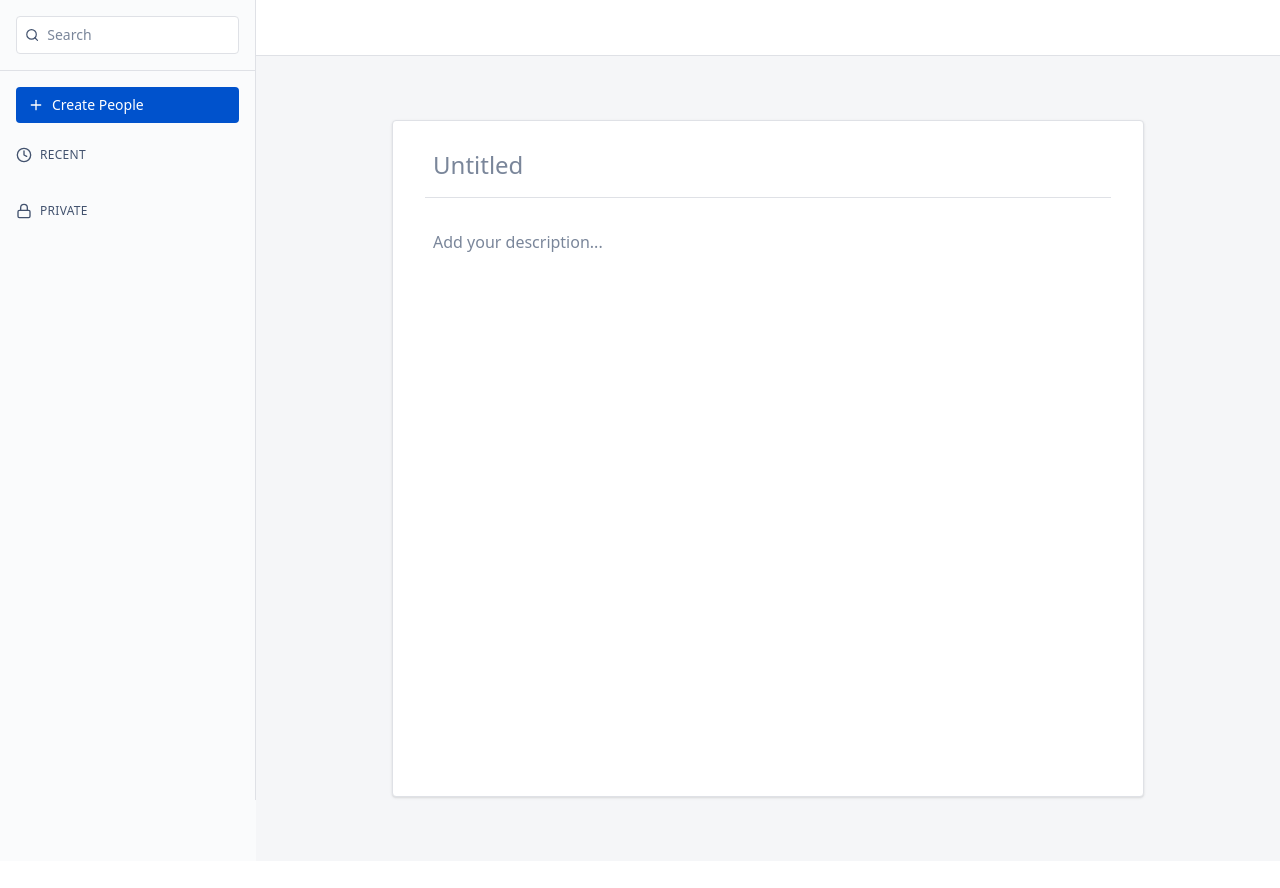
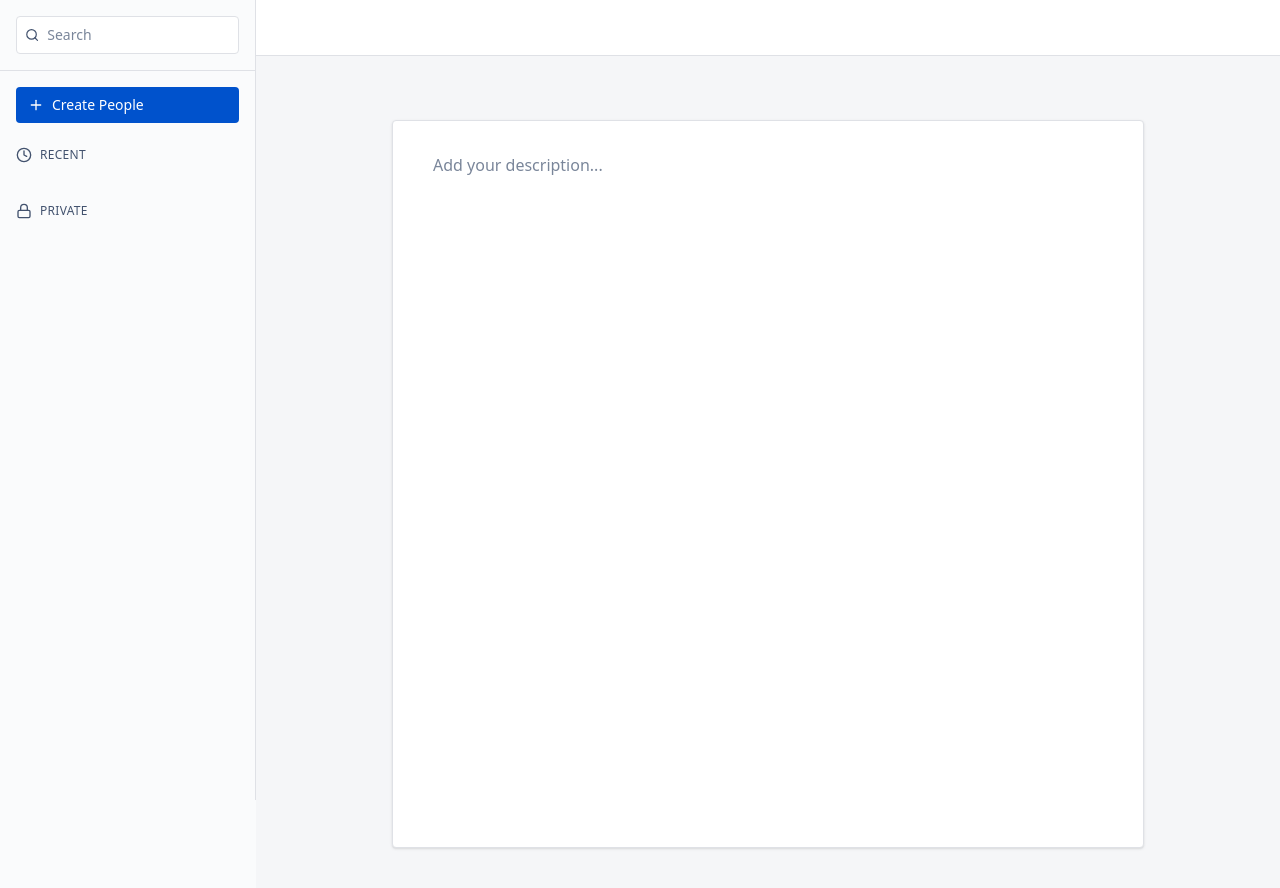
Before and after one commit to rathodrahool/CorrectEase, a React (Vite) app: page / in a window 1280 px wide. Shown: the top 888 px of the page. Before the commit the page ends 861 px from the top, so only its background shows below. Built offline with nearby package versions, Linux system fonts and the light colour scheme; the HTML template or start-up script is replaced by a standard one.

Commit message:
fix: UI/UX in editor

```diff
--- a/src/components/editor/Editor.tsx
+++ b/src/components/editor/Editor.tsx
@@ -5,19 +5,11 @@ const Editor: React.FC = () => {
     <div className="h-full w-full max-w-[50rem] mx-auto">
       <div className="m-6 bg-white border border-[#DFE1E6] rounded-sm shadow-sm">
         <div className="px-8 py-6">
-          <div className="mb-6 border-b border-[#DFE1E6] pb-3">
-            <input
-              type="text"
-              placeholder="Untitled"
-              className="text-2xl font-medium text-[#172B4D] w-full focus:outline-none focus:border-[#2684FF]
-                placeholder-[#7A869A] hover:bg-[#FAFBFC] rounded-sm px-2 py-1"
-            />
-          </div>
           <div className="prose max-w-none">
             <textarea
-              className="w-full min-h-[calc(100vh-16rem)] resize-none text-[#172B4D] text-base
+              className="w-full min-h-[calc(100vh-8rem)] resize-none text-[#172B4D] text-base
                 placeholder-[#7A869A] focus:outline-none focus:border-[#2684FF]
-                hover:bg-[#FAFBFC] rounded-sm p-2"
+                bg-white rounded-sm p-2"
               placeholder="Add your description..."
               style={{ lineHeight: "1.5" }}
             />
```
